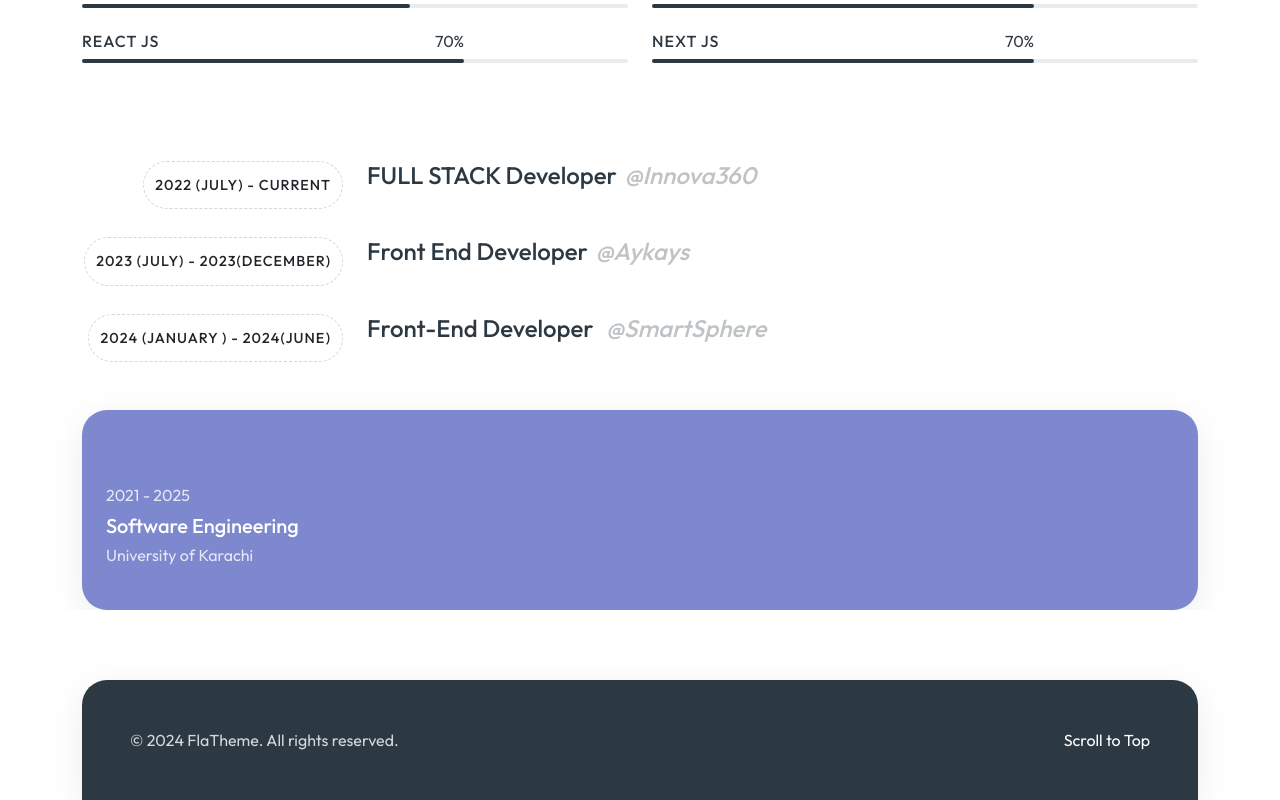
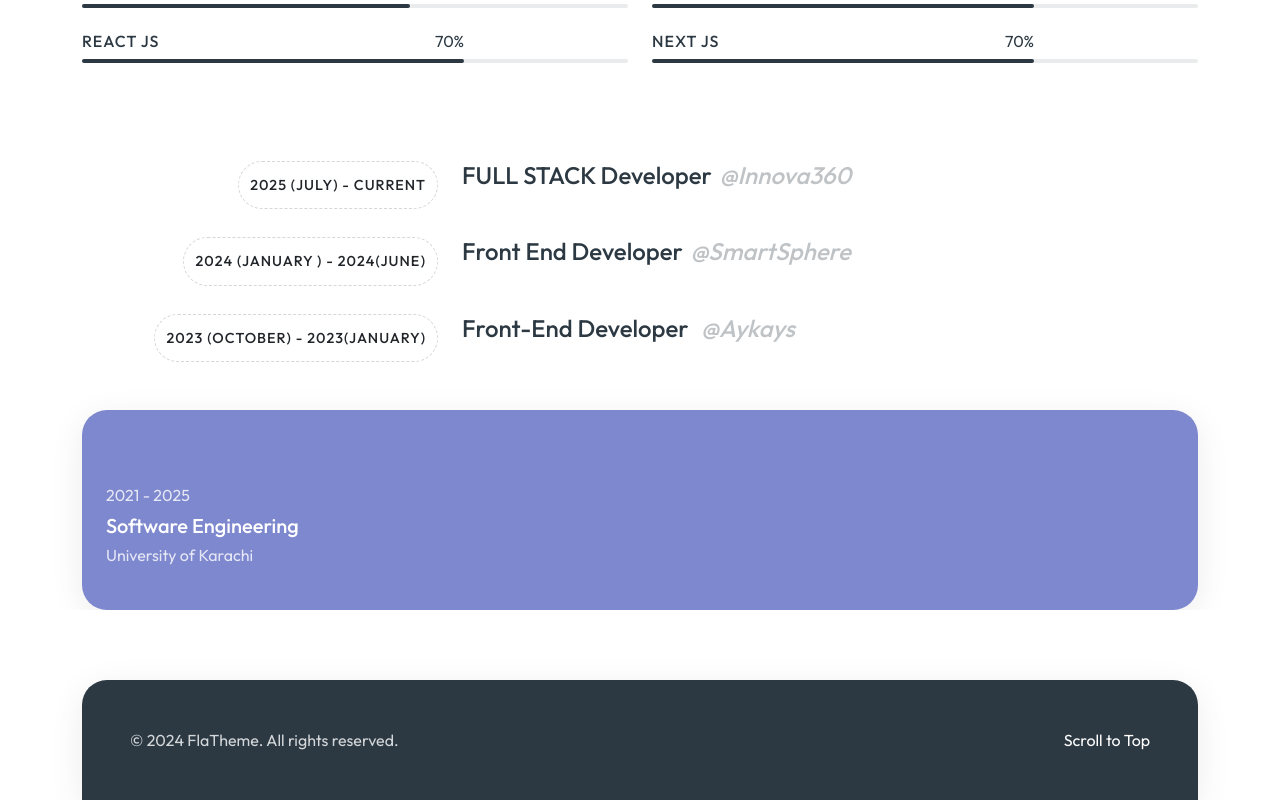
Before and after one commit to MuhammadHuzaif607/Portfolio, a Next.js app: page / in a window 1280 px wide. Shown: the part 1753-2553 px from the top of the page. Built offline with nearby package versions, Linux system fonts and the light colour scheme.

Commit message:
Update employment history and company names in Home component

```diff
--- a/src/app/page.js
+++ b/src/app/page.js
@@ -262,12 +262,12 @@ export default function Home() {
           <div className="row g-5">
             <div className="col-12 col-xxl-8">
               <div className="row g-2 g-lg-4 mt-3 mt-lg-1">
-                <div className="col-12 col-lg-3 text-lg-end">
+                <div className="col-12 col-lg-4 text-lg-end">
                   <div className="dashed-box font-small font-family-secondary fw-medium uppercase">
-                    2022 (JULY) - Current
+                    2025 (JULY) - Current
                   </div>
                 </div>
-                <div className="col-12 col-lg-9">
+                <div className="col-12 col-lg-8">
                   <h4>
                     FULL STACK Developer
                     <span className="fst-italic fw-medium text-lighter-30 ps-2">
@@ -280,16 +280,17 @@ export default function Home() {
                 </div>
               </div>
               <div className="row g-2 g-lg-4 mt-3 mt-lg-1">
-                <div className="col-12 col-lg-3 text-lg-end">
+                <div className="col-12 col-lg-4 text-lg-end">
                   <div className="dashed-box font-small font-family-secondary fw-medium uppercase">
-                    2023 (JULY) - 2023(DECEMBER)
+
+                      2024 (January ) - 2024(June)
                   </div>
                 </div>
-                <div className="col-12 col-lg-9">
+                <div className="col-12 col-lg-8">
                   <h4>
                     Front End Developer
                     <span className="fst-italic fw-medium text-lighter-30 ps-2">
-                      @Aykays
+                      @SmartSphere
                     </span>
                   </h4>
                   {/* <p>
@@ -300,16 +301,16 @@ export default function Home() {
                 </div>
               </div>
               <div className="row g-2 g-lg-4 mt-3 mt-lg-1">
-                <div className="col-12 col-lg-3 text-lg-end">
+                <div className="col-12 col-lg-4 text-lg-end">
                   <div className="dashed-box font-small font-family-secondary fw-medium uppercase ">
-                    2024 (January ) - 2024(June)
+                    2023 (OCTOBER) - 2023(JANUARY)
                   </div>
                 </div>
-                <div className="col-12 col-lg-9">
+                <div className="col-12 col-lg-8">
                   <h4>
                     Front-End Developer{' '}
                     <span className="fst-italic fw-medium text-lighter-30 ps-2">
-                      @SmartSphere
+                      @Aykays
                     </span>
                   </h4>
                   {/* <p>
```
